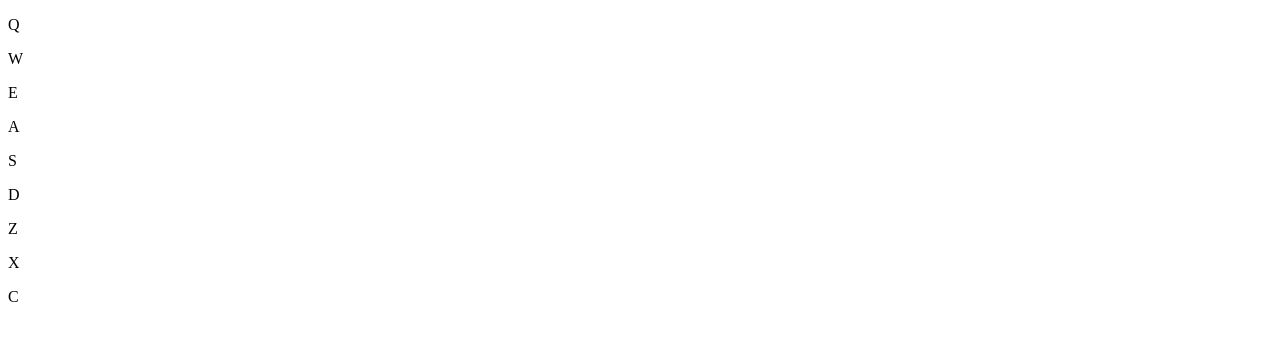
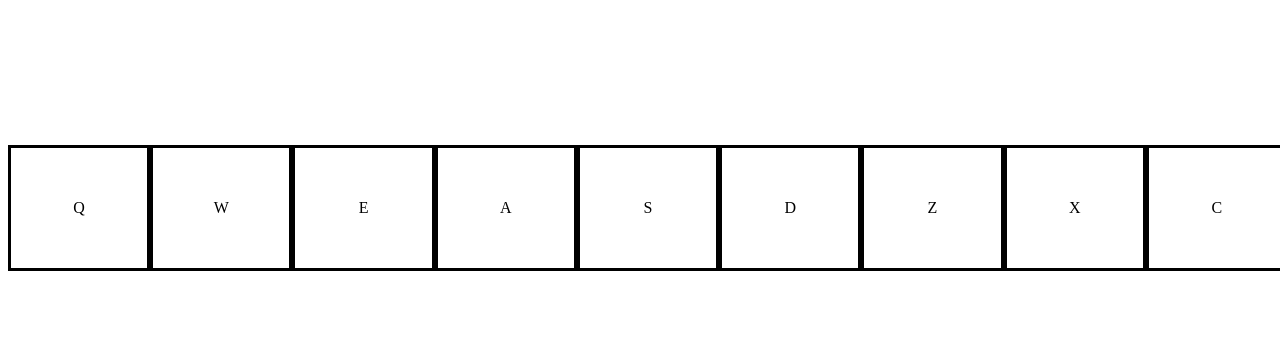
Before and after one commit to MaschaU/drum-machine, a React (Create React App) app: page / in a window 1280 px wide. Shown: the top 340 px of the page. Built offline with nearby package versions, Linux system fonts and the light colour scheme.

Commit message:
do mapping inside a div. Add some css

```diff
--- a/src/App.css
+++ b/src/App.css
@@ -2,14 +2,22 @@
   text-align: center;
 }
 
-.App-logo {
-  height: 40vmin;
-  pointer-events: none;
+#drum-pads {
+  height: 50vh;
+  width: 100vw;
+  display: flex;
+  justify-content: center;
+  align-items: center;
 }
 
-button {
-  height: 50px;
-  width: 50px;
+.drum-pad {
+  border: 3px solid black;
+  height: 15vh;
+  width: 15vw;
+  display: flex;
+  justify-content: center;
+  align-items: center;
+
 }
 
 @media (prefers-reduced-motion: no-preference) {
--- a/src/App.js
+++ b/src/App.js
@@ -15,6 +15,7 @@ class App extends React.Component {
       <div id="drum-machine">
         <div id="display"></div>
         {/*mapping over the data from SoundData.js*/}
+        <div id="drum-pads">
           {SoundData.map(data => (
             <Drumpad
             id={data.id}
@@ -22,6 +23,7 @@ class App extends React.Component {
             soundLink={data.soundLink}
             />
             ))}
+        </div>
 
       </div>
     );
```
Also changed, not shown: 1 other file (tests, documents, lock files or other folders). Lines whose indentation alone changed are shown as unchanged.
